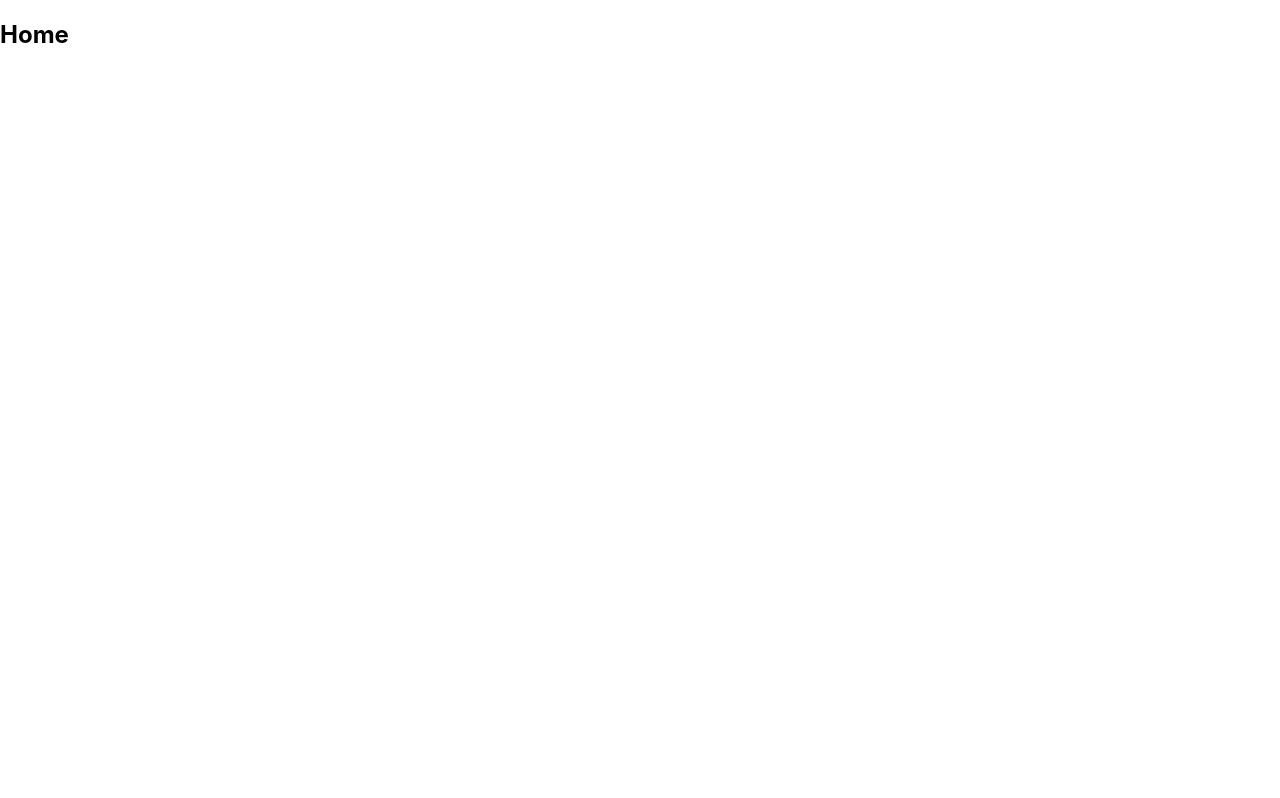
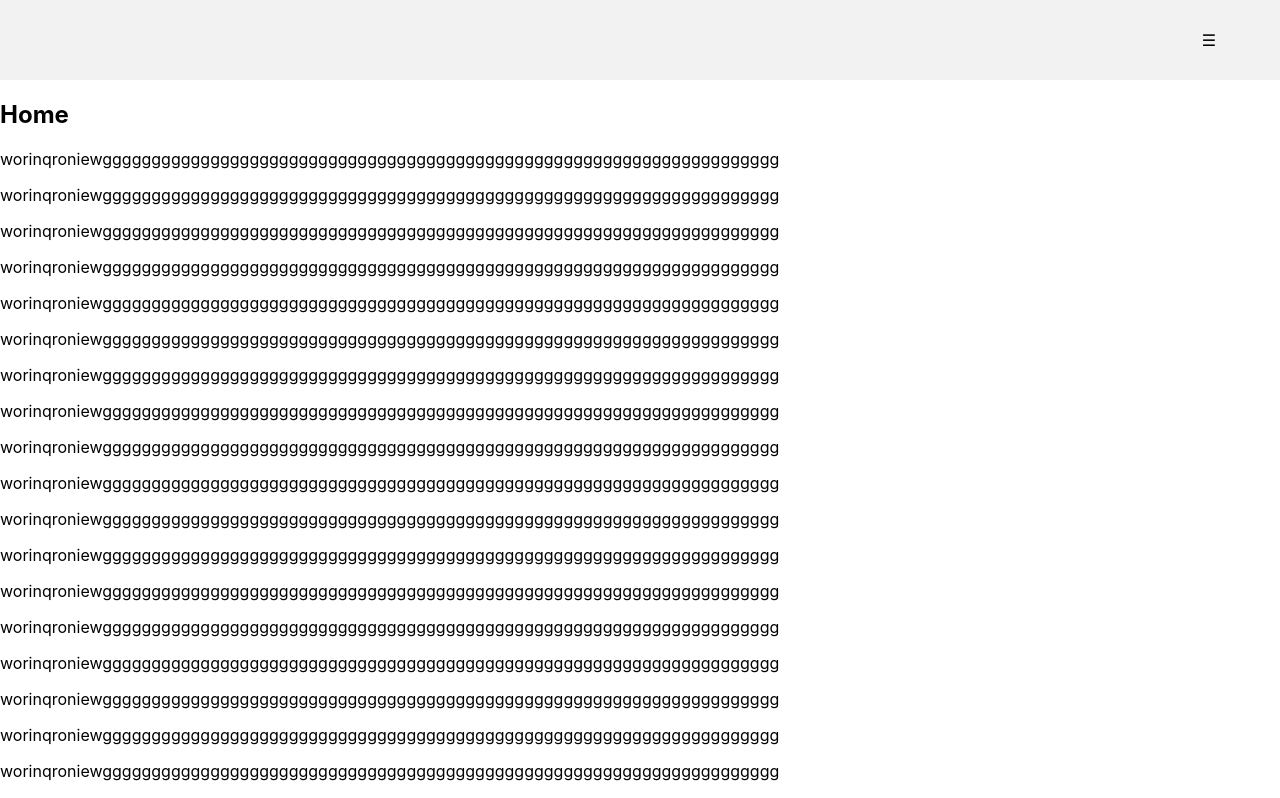
Before and after one commit to DanielMesaGarcia/Mitca, a React (Create React App) app in the folder frontend/: page /home in a window 1280 px wide. Shown: the top 798 px of the page. Built offline with nearby package versions, Linux system fonts and the light colour scheme.

Commit message:
Header hecho

```diff
--- /dev/null
+++ b/frontend/src/components/header/Header.css
@@ -0,0 +1,69 @@
+.header-container {
+    display: flex;
+    justify-content: flex-end;
+    align-items: center;
+    height: 10vh;
+    background-color: #f2f2f2;
+    padding: 0 5vw;
+    position: relative;
+  }
+
+  .menu-icon {
+    cursor: pointer;
+    z-index: 2;
+  }
+
+  .menu-overlay {
+    position: fixed;
+    top: 0;
+    left: 0;
+    width: 100vw;
+    height: 100vh;
+    background-color: rgba(255, 255, 255, 0);
+    z-index: 1;
+    transition: background-color 0.5s;
+    pointer-events: none;
+  }
+
+  .menu-overlay.show {
+    background-color: rgba(255, 255, 255, 0.9);
+    pointer-events: all;
+  }
+
+  .menu {
+    position: fixed;
+    top: 50%;
+    left: 50%;
+    transform: translate(-50%, -50%);
+    width: 40vw;
+    background-color: transparent;
+    border-radius: 8px;
+    opacity: 0;
+    visibility: hidden;
+    transition: opacity 0.5s, visibility 0.5s;
+    z-index: 3;
+    pointer-events: none;
+  }
+
+  .menu.show {
+    opacity: 1;
+    visibility: visible;
+    pointer-events: all;
+  }
+  /* COLOR DE EL RECUADRO TRAS EL TEXTO, NO DEL FADE IN */
+  .menu ul {
+    list-style-type: none;
+    padding: 0;
+    background-color: rgba(255, 255, 255, 0);
+    border-radius: 10px;
+  }
+
+  .menu ul li {
+    padding: 10px 0;
+    border-bottom: 1px solid #ccc;
+    text-align: center;
+  }
+
+  .menu ul li:last-child {
+    border-bottom: none;
+  }
--- /dev/null
+++ b/frontend/src/components/header/Header.js
@@ -0,0 +1,30 @@
+import React, { useState } from 'react';
+import './Header.css'; // Archivo de estilos CSS personalizado
+
+const Header = () => {
+  const [menuVisible, setMenuVisible] = useState(false);
+
+  const toggleMenu = () => {
+    setMenuVisible(!menuVisible);
+  };
+
+  return (
+    <div className="header-container">
+      <div className={`menu ${menuVisible ? 'show' : ''}`} onClick={toggleMenu}>
+        <ul>
+          <li>Ruta 1</li>
+          <li>Ruta 2</li>
+          <li>Ruta 3</li>
+          <li>Ruta 4</li>
+          {/* Agrega más rutas según sea necesario */}
+        </ul>
+      </div>
+      <div className={`menu-overlay ${menuVisible ? 'show' : ''}`} onClick={toggleMenu}></div>
+      <div className="menu-icon" onClick={toggleMenu}>
+        &#9776;
+      </div>
+    </div>
+  );
+};
+
+export default Header;
--- a/frontend/src/pages/Home/Home.js
+++ b/frontend/src/pages/Home/Home.js
@@ -1,10 +1,36 @@
 import React from 'react';
+import Header from '../../components/header/Header';
 
 const Home = () => {
   // Contenido y lógica específicos para la página de inicio de sesión
   return (
     <div>
+        <Header/>
       <h2>Home</h2>
+      <p>worinqroniewggggggggggggggggggggggggggggggggggggggggggggggggggggggggggggggggggggg</p>
+      <p>worinqroniewggggggggggggggggggggggggggggggggggggggggggggggggggggggggggggggggggggg</p>
+      <p>worinqroniewggggggggggggggggggggggggggggggggggggggggggggggggggggggggggggggggggggg</p>
+      <p>worinqroniewggggggggggggggggggggggggggggggggggggggggggggggggggggggggggggggggggggg</p>
+      <p>worinqroniewggggggggggggggggggggggggggggggggggggggggggggggggggggggggggggggggggggg</p>
+      <p>worinqroniewggggggggggggggggggggggggggggggggggggggggggggggggggggggggggggggggggggg</p>
+      <p>worinqroniewggggggggggggggggggggggggggggggggggggggggggggggggggggggggggggggggggggg</p>
+      <p>worinqroniewggggggggggggggggggggggggggggggggggggggggggggggggggggggggggggggggggggg</p>
+      <p>worinqroniewggggggggggggggggggggggggggggggggggggggggggggggggggggggggggggggggggggg</p>
+      <p>worinqroniewggggggggggggggggggggggggggggggggggggggggggggggggggggggggggggggggggggg</p>
+      <p>worinqroniewggggggggggggggggggggggggggggggggggggggggggggggggggggggggggggggggggggg</p>
+      <p>worinqroniewggggggggggggggggggggggggggggggggggggggggggggggggggggggggggggggggggggg</p>
+      <p>worinqroniewggggggggggggggggggggggggggggggggggggggggggggggggggggggggggggggggggggg</p>
+      <p>worinqroniewggggggggggggggggggggggggggggggggggggggggggggggggggggggggggggggggggggg</p>
+      <p>worinqroniewggggggggggggggggggggggggggggggggggggggggggggggggggggggggggggggggggggg</p>
+      <p>worinqroniewggggggggggggggggggggggggggggggggggggggggggggggggggggggggggggggggggggg</p>
+      <p>worinqroniewggggggggggggggggggggggggggggggggggggggggggggggggggggggggggggggggggggg</p>
+      <p>worinqroniewggggggggggggggggggggggggggggggggggggggggggggggggggggggggggggggggggggg</p>
+      <p>worinqroniewggggggggggggggggggggggggggggggggggggggggggggggggggggggggggggggggggggg</p>
+      <p>worinqroniewggggggggggggggggggggggggggggggggggggggggggggggggggggggggggggggggggggg</p>
+      <p>worinqroniewggggggggggggggggggggggggggggggggggggggggggggggggggggggggggggggggggggg</p>
+      <p>worinqroniewggggggggggggggggggggggggggggggggggggggggggggggggggggggggggggggggggggg</p>
+      <p>worinqroniewggggggggggggggggggggggggggggggggggggggggggggggggggggggggggggggggggggg</p>
+
       {/* Agrega el contenido y la lógica adicional aquí */}
     </div>
   );
--- a/frontend/src/pages/Login/Login.js
+++ b/frontend/src/pages/Login/Login.js
@@ -15,11 +15,11 @@ const Login = () => {
 
             {/* PROVISIONAL HASTA QUE AÑADA SISTEMA DE TOKENS Y LOGINS */}
 
-        <Link to="/home">
+        {/* <Link to="/home">
             <Button type="primary" className="login-button">
             Iniciar sesión
             </Button>
-        </Link>
+        </Link> */}
       </div>
     </div>
   );
```
Also changed, not shown: 1 other file (tests, documents, lock files or other folders).
